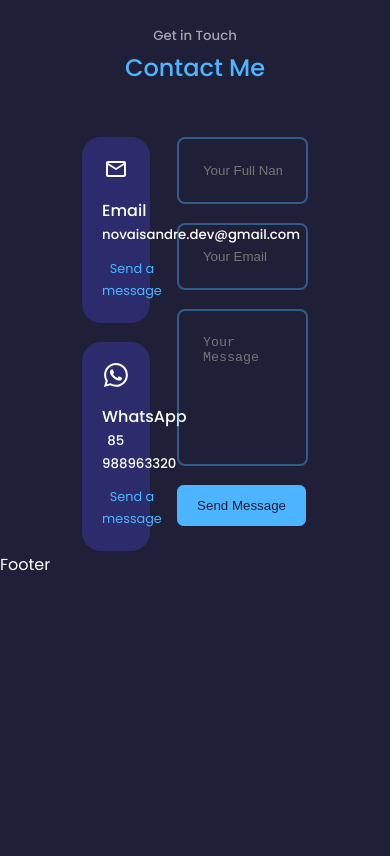
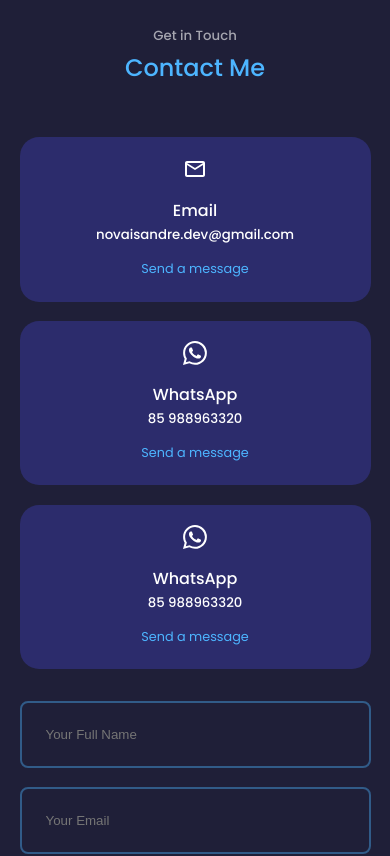
Before and after one commit to AndreNovaisBrito/my_portfolio, a React (Create React App) app: page / in a window 390 px wide. Shown: the part 5220-6076 px from the top of the page. Before the commit the page ends 5799 px from the top, so only its background shows below. Built offline with nearby package versions, Linux system fonts and the light colour scheme.

Commit message:
send email, needs to debug

```diff
--- a/package.json
+++ b/package.json
@@ -6,6 +6,7 @@
     "@testing-library/jest-dom": "^5.16.5",
     "@testing-library/react": "^13.4.0",
     "@testing-library/user-event": "^13.5.0",
+    "emailjs-com": "^3.2.0",
     "react": "^18.2.0",
     "react-dom": "^18.2.0",
     "react-icons": "^4.8.0",
--- a/src/components/contact/Contact.jsx
+++ b/src/components/contact/Contact.jsx
@@ -2,8 +2,24 @@ import React from 'react'
 import './contact.css'
 import {MdOutlineEmail} from 'react-icons/md'
 import {BsWhatsapp} from 'react-icons/bs'
+import { useRef } from 'react'
+import emailjs from 'emailjs-com'
+
 
 const Contact = () => {
+  const form = useRef();
+
+  const sendEmail = (e) => {
+    e.preventDefault();
+
+    emailjs.sendForm('service_9f2pomg', 'template_ua7q8dg', form.current, 'VvnIEC-0P0IOyCQdt')
+      .then((result) => {
+          console.log(result.text);
+      }, (error) => {
+          console.log(error.text);
+      });
+  };
+
   return (
     <section id='contact'>
       <h5>Get in Touch</h5>
@@ -22,9 +38,15 @@ const Contact = () => {
             <h5>85 988963320</h5>
             <a href="https://wa.me/5585988963320" target="_blank" rel="noreferrer">Send a message</a>
           </article>
+          <article className="contact__option">
+            <BsWhatsapp className='contact__option-icon'/>
+            <h4>WhatsApp</h4>
+            <h5>85 988963320</h5>
+            <a href="https://wa.me/5585988963320" target="_blank" rel="noreferrer">Send a message</a>
+          </article>
         </div>
         {/* End of contact Options */}
-        <form action="">
+        <form ref={form} onSubmit={sendEmail}>
             <input type="text" name='name' placeholder='Your Full Name' required />
             <input type="email" name="email" placeholder='Your Email' required />
             <textarea name="message" rows="7" placeholder='Your Message' required></textarea>
--- a/src/components/contact/contact.css
+++ b/src/components/contact/contact.css
@@ -53,3 +53,21 @@ input, textarea {
     color: var(--color-white)
 
 }
+
+/* ==================== MEDIA QUERIES (MEDIUM DEVICES) =================*/
+
+@media screen and (max-width: 1024px) {
+    .container.contact__container {
+        grid-template-columns: 1fr;
+        gap: 2rem;
+    }
+
+  }
+
+  /* ==================== MEDIA QUERIES (SMALL DEVICES) =================*/
+
+  @media screen and (max-width: 600px) {
+    .container.contact__container {
+        width: var(--container-width-sm);
+    }
+}
```
Also changed, not shown: 1 other file (tests, documents, lock files or other folders).
